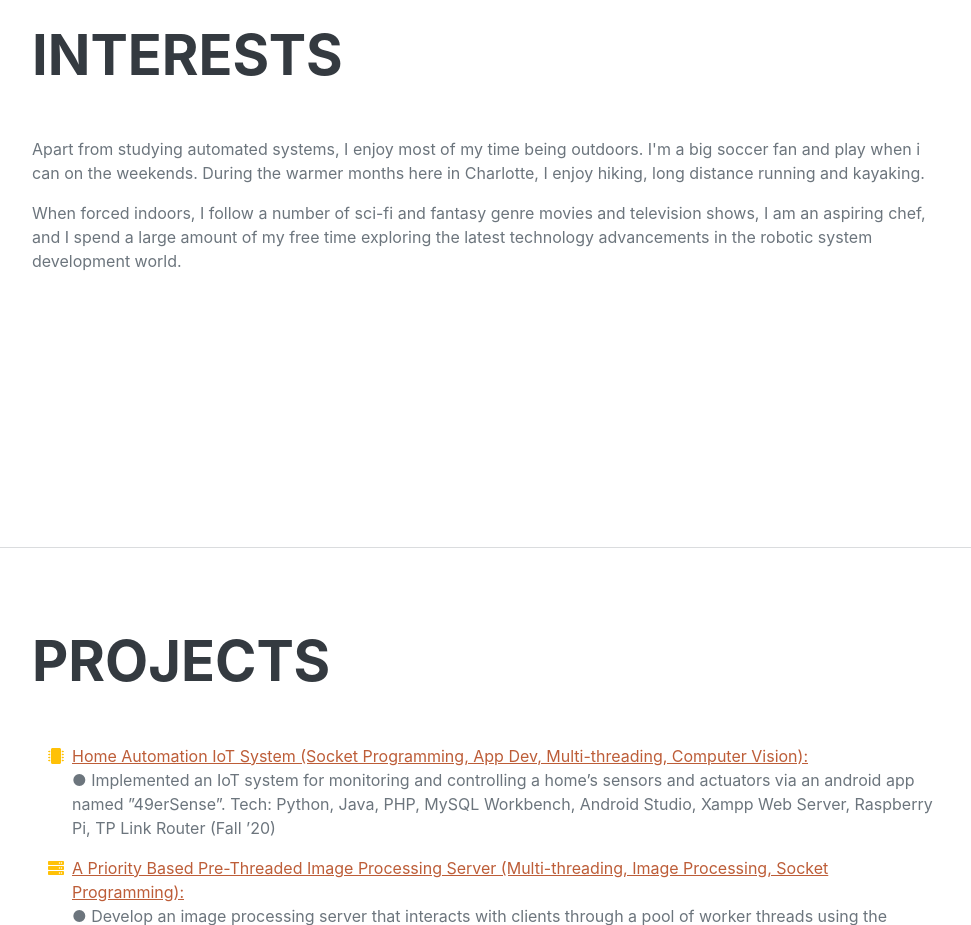
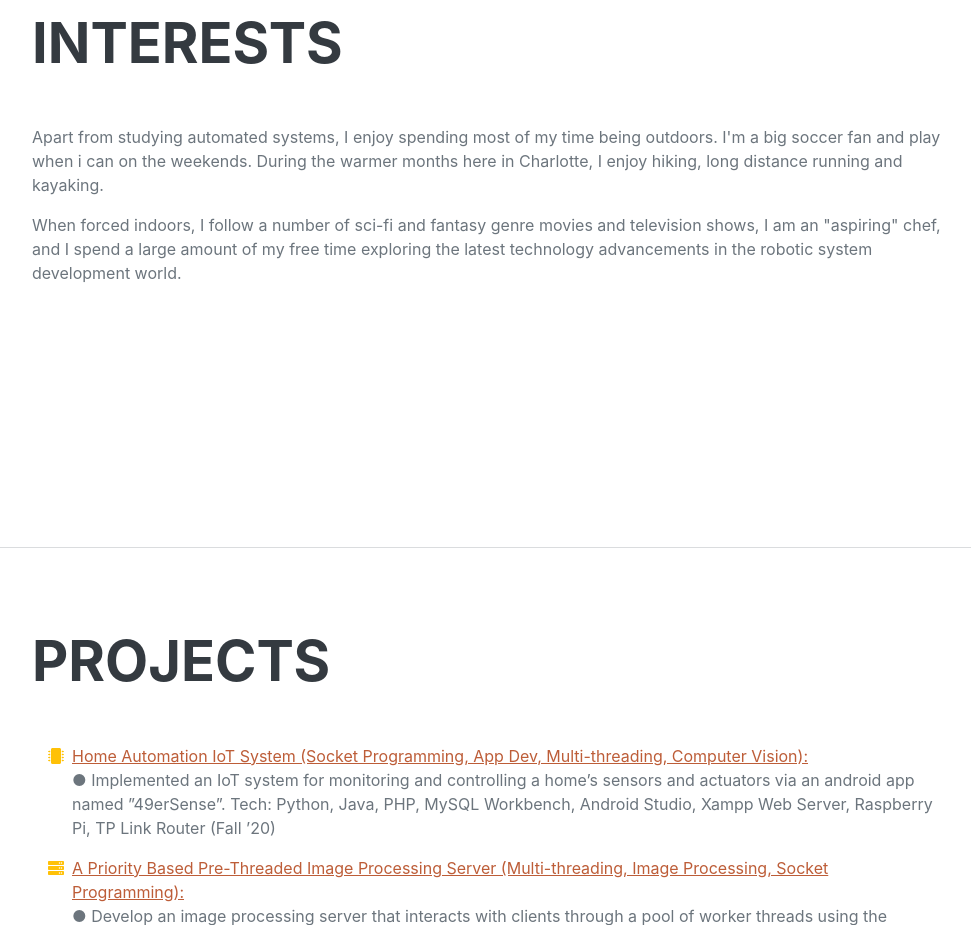
Before and after one commit to mayBeAutomata/mayBeAutomata.github.io, a plain HTML site: page index.html in a window 1280 px wide. Shown: the part 5480-6405 px from the top of the page, without its empty margins (288-1259 px from the left). Drawn offline with Linux system fonts and the light colour scheme; a web font is replaced by a local one.

Commit message:
Update index.html

```diff
--- a/index.html
+++ b/index.html
@@ -258,8 +258,8 @@
             <section class="resume-section" id="interests">
                 <div class="resume-section-content">
                     <h2 class="mb-5">Interests</h2>
-                    <p>Apart from studying automated systems, I enjoy most of my time being outdoors. I'm a big soccer fan and play when i can on the weekends. During the warmer months here in Charlotte, I enjoy hiking, long distance running and kayaking.</p>
-                    <p class="mb-0">When forced indoors, I follow a number of sci-fi and fantasy genre movies and television shows, I am an aspiring chef, and I spend a large amount of my free time exploring the latest technology advancements in the robotic system development world.</p>
+                    <p>Apart from studying automated systems, I enjoy spending most of my time being outdoors. I'm a big soccer fan and play when i can on the weekends. During the warmer months here in Charlotte, I enjoy hiking, long distance running and kayaking.</p>
+                    <p class="mb-0">When forced indoors, I follow a number of sci-fi and fantasy genre movies and television shows, I am an "aspiring" chef, and I spend a large amount of my free time exploring the latest technology advancements in the robotic system development world.</p>
                 </div>
             </section>
             <hr class="m-0" />
```
